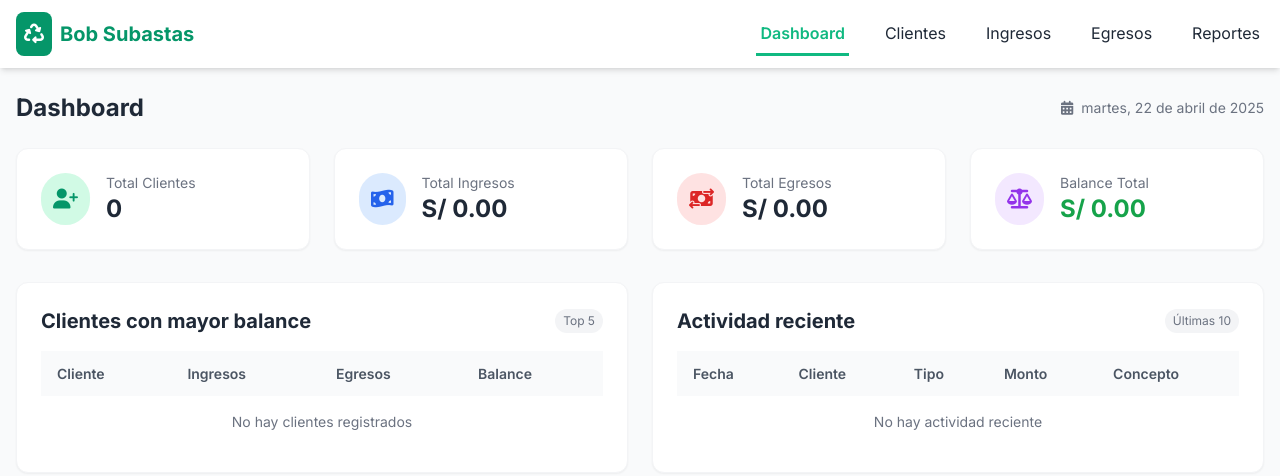
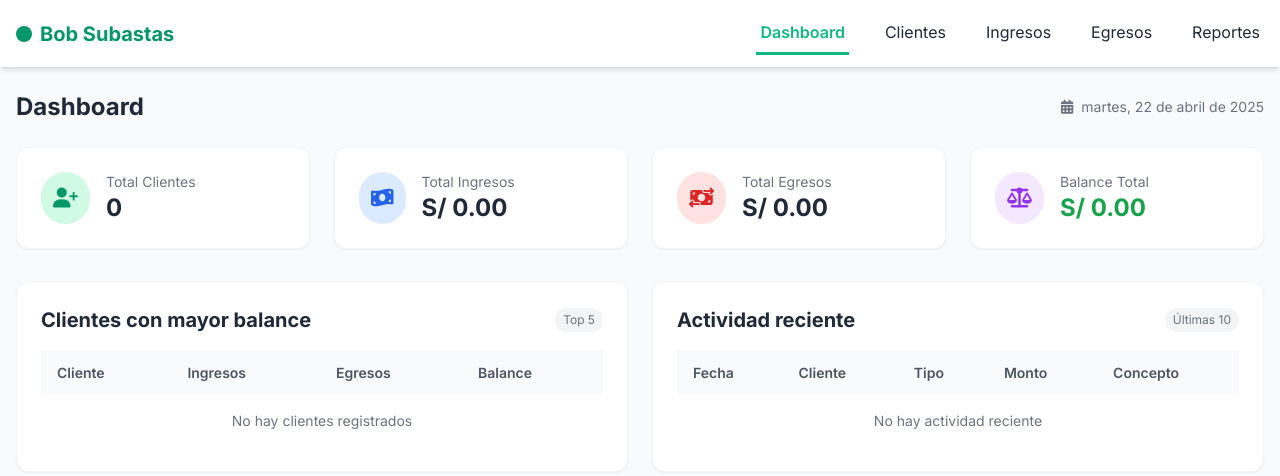
Before and after one commit to JoseVelis/Gestor-de-Gastos-BOB, a plain HTML site: page index.html in a window 1280 px wide. Drawn offline with nearby package versions, Linux system fonts and the light colour scheme.

Commit message:
Agregando

```diff
--- a/index.html
+++ b/index.html
@@ -54,7 +54,7 @@
             <div class="flex justify-between items-center">
                 <div class="flex items-center space-x-2">
                     <div class="bg-emerald-600 text-white p-2 rounded-lg">
-                        <i class="fas fa-recycle text-xl"></i>
+                        <i class=></i>
                     </div>
                     <span class="text-xl font-bold text-emerald-600">Bob Subastas</span>
                 </div>
```
